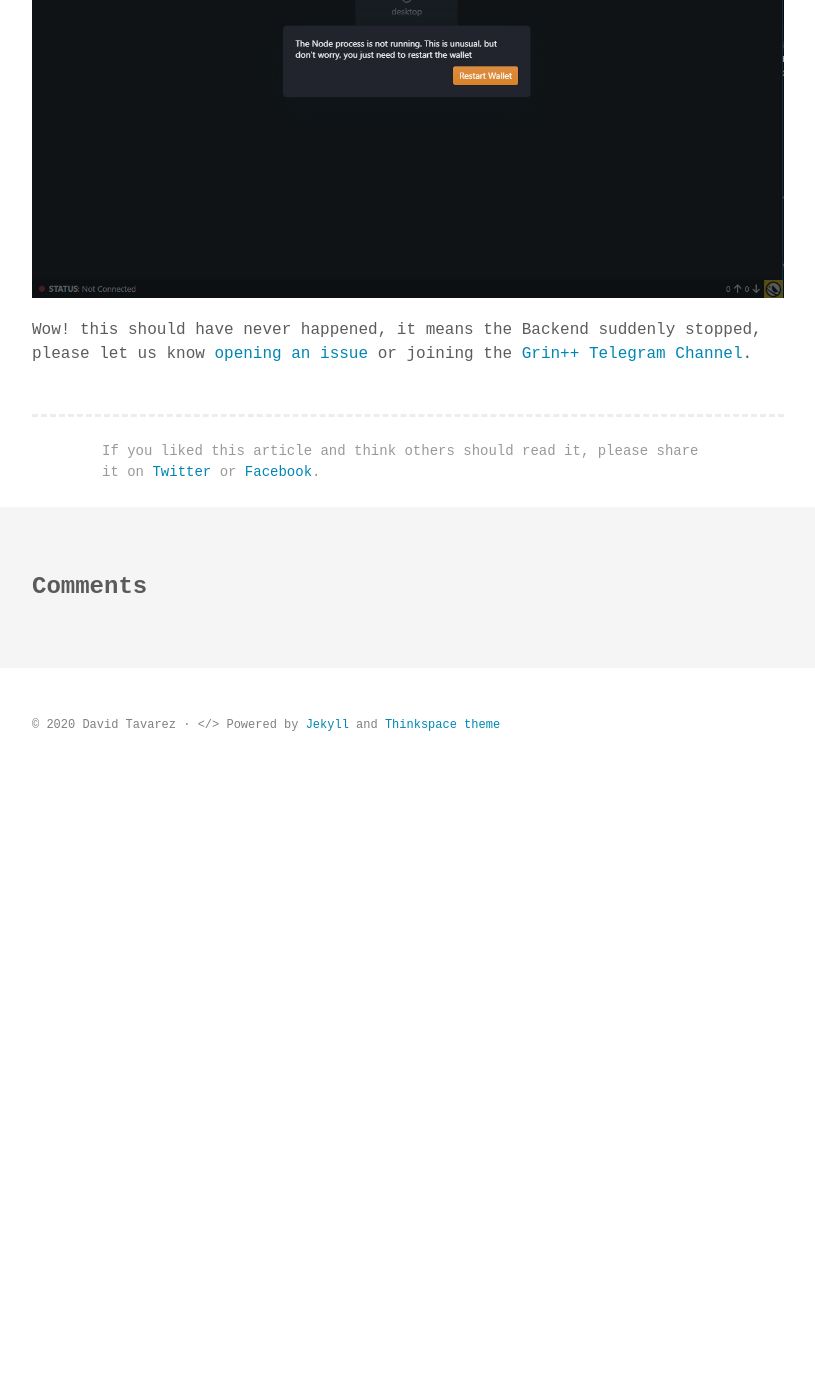
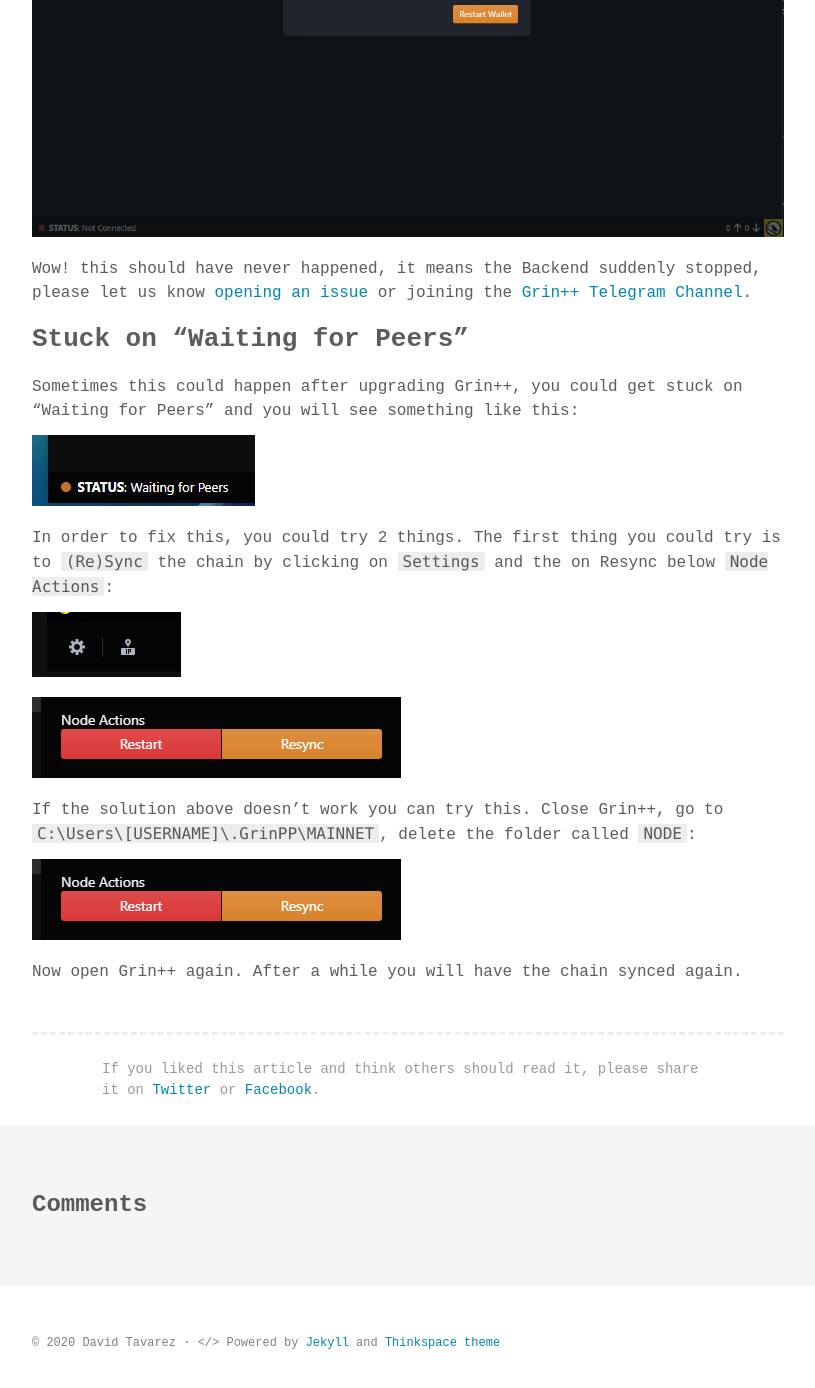
Before and after one commit to davidtavarez/davidtavarez.github.io, a Jekyll site: the page built from _posts/2020-08-12-troubleshooting-grinplusplus.md, in a window 1280 px wide and 1400 px high, scrolled down 2659 px. Shown: the top 1388 px of the window, without its empty margins (232-1047 px from the left). Built offline with Jekyll 4.4.1, drawn with Linux system fonts in a browser that asks for light colours; some web fonts are replaced; comment, search, counter and statistics services are not loaded; before the commit the page ends 3441 px from its top, so only the background shows below that.

Commit message:
more solutions

```diff
--- a/_posts/2020-08-12-troubleshooting-grinplusplus.md
+++ b/_posts/2020-08-12-troubleshooting-grinplusplus.md
@@ -22,7 +20,6 @@
 ![bin](https://raw.githubusercontent.com/davidtavarez/davidtavarez.github.io/master/_images/posts/GrinNodeBin.png)
 
 If the **GrinNode.exe** file is actually there and you're still having this problem, you shouldn't because the bundle should include all the dependcies, please, help us solve this by opening an issue at the [Grin++ repository on GitHub](https://github.com/GrinPlusPlus/GrinPlusPlus/issues/new).
-
 
 ## Node isn't running
 
@@ -45,3 +42,21 @@
 ![Restart Wallet](https://raw.githubusercontent.com/davidtavarez/davidtavarez.github.io/master/_images/posts/CaptureNodeStopped.png)
 
 Wow! this should have never happened, it means the Backend suddenly stopped, please let us know [opening an issue](https://github.com/GrinPlusPlus/GrinPlusPlus/issues/new) or joining the [Grin++ Telegram Channel](https://t.me/GrinPP).
+
+## Stuck on "Waiting for Peers"
+
+Sometimes this could happen after upgrading Grin++, you could get stuck on "Waiting for Peers" and you will see something like this:
+
+![Waiting for Peers](https://raw.githubusercontent.com/davidtavarez/davidtavarez.github.io/master/_images/posts/WaitingForPeers.png)
+
+In order to fix this, you could try 2 things. The first thing you could try is to `(Re)Sync` the chain by clicking on `Settings` and the on Resync below `Node Actions`:
+
+![Settings](https://raw.githubusercontent.com/davidtavarez/davidtavarez.github.io/master/_images/posts/WalletSettings.png)
+
+![Node Actions](https://raw.githubusercontent.com/davidtavarez/davidtavarez.github.io/master/_images/posts/NodeActions.png)
+
+If the solution above doesn't work you can try this. Close Grin++, go to `C:\Users\[USERNAME]\.GrinPP\MAINNET`, delete the folder called `NODE`:
+
+![Backend Folders](https://raw.githubusercontent.com/davidtavarez/davidtavarez.github.io/master/_images/posts/NodeActions.png)
+
+Now open Grin++ again. After a while you will have the chain synced again.
```
Also changed, not shown: other parts of _posts/2020-08-12-troubleshooting-grinplusplus.md (+0 -2 lines), _images/posts/BackendFolders.png (added), _images/posts/NodeActions.png (added), _images/posts/WaitingForPeers.png (added), _images/posts/WalletSettings.png (added).
